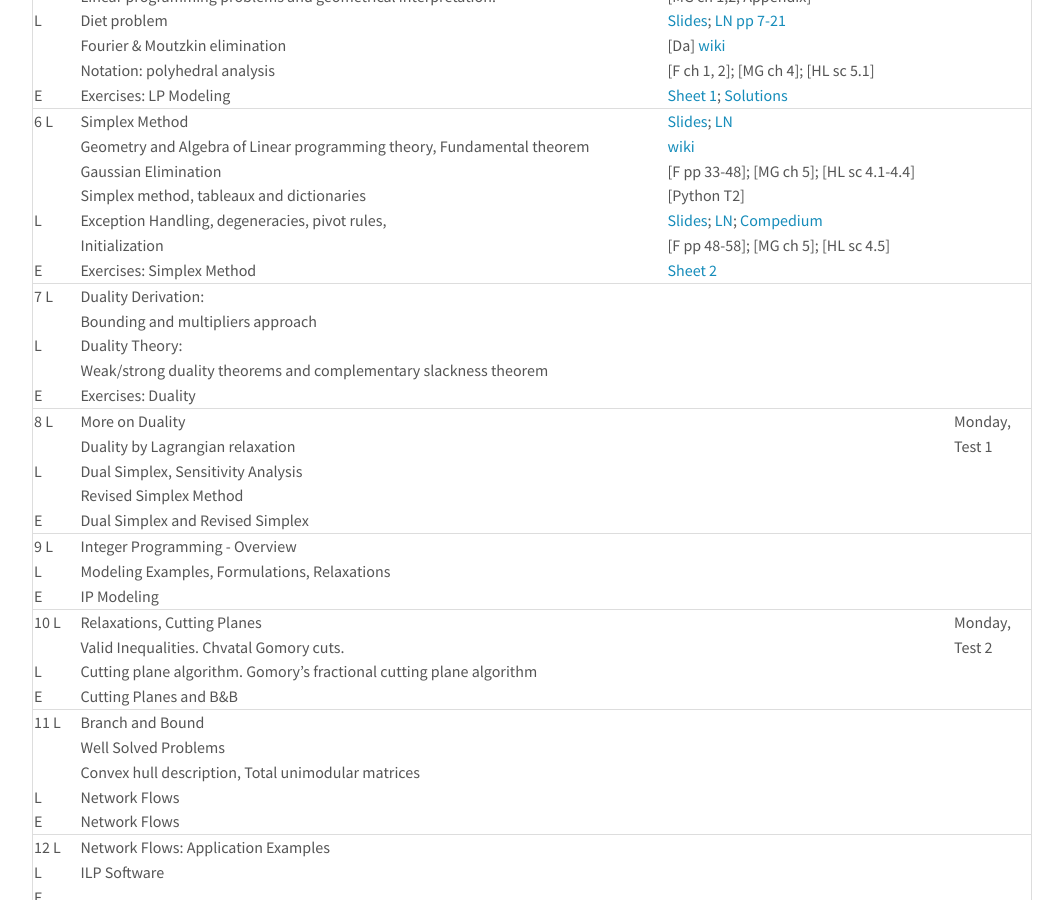
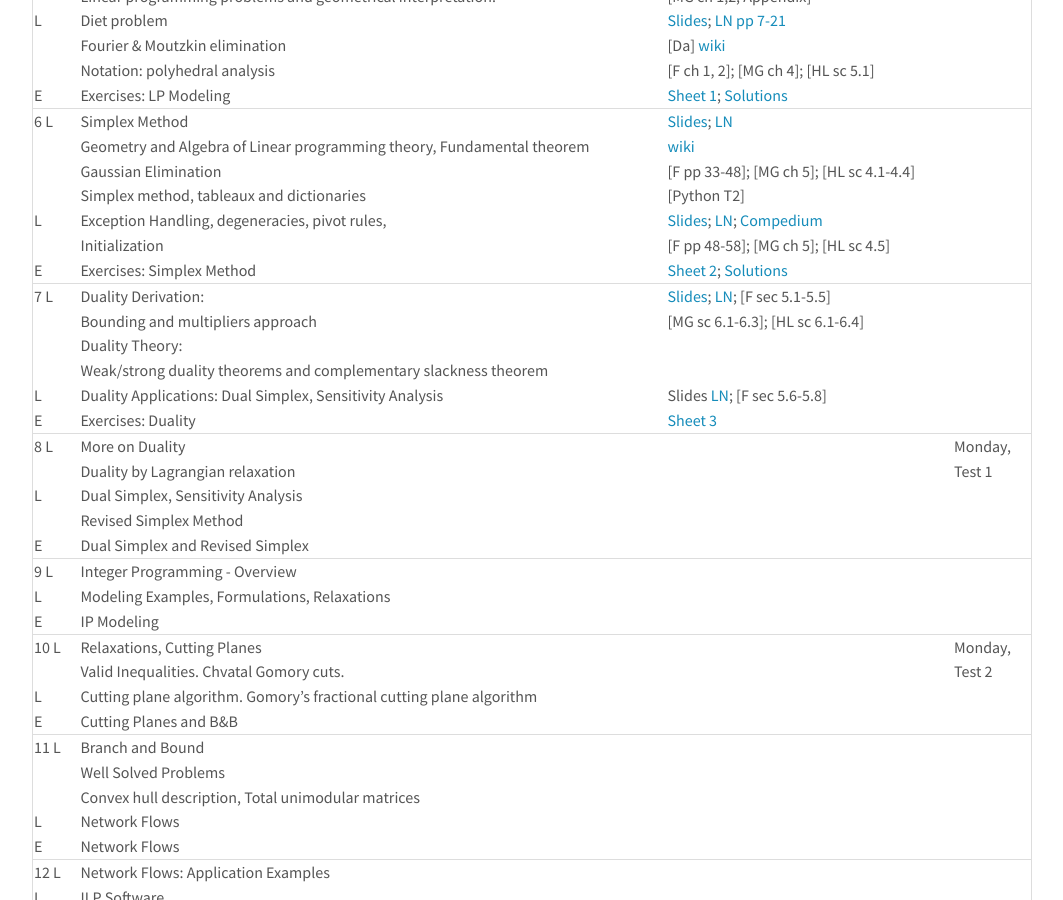
Before and after one commit to DM871/dm871_old_github_io, a Jekyll site: the page built from index.md, in a window 1280 px wide and 900 px high, scrolled down 729 px. Shown: the whole window, without its empty margins (108-1171 px from the left). Built offline with Jekyll 4.4.1, drawn with Linux system fonts in a browser that asks for light colours; nearby versions of some CDN libraries; comment, search, counter and statistics services are not loaded.

Commit message:
added material

```diff
--- a/index.md
+++ b/index.md
@@ -72,13 +72,14 @@ w3.includeHTML();
 |             | Simplex method, tableaux and dictionaries                              | [Python T2]                                                                    |            |
 | L           | Exception Handling, degeneracies, pivot rules,                         | [Slides][4]; [LN][24]; [Compedium][522]                                        |            |
 |             | Initialization                                                         | [F pp 48-58]; [MG ch 5]; [HL sc 4.5]                                           |            |
-| E           | Exercises: Simplex Method                                              | [Sheet 2][52]                                                                  |            |
+| E           | Exercises: Simplex Method                                              | [Sheet 2][52]; [Solutions][62]                                                 |            |
 |-------------+------------------------------------------------------------------------+--------------------------------------------------------------------------------+------------|
-| 7    L      | Duality Derivation:                                                    |                                                                                |            |
-|             | Bounding and multipliers approach                                      |                                                                                |            |
-| L           | Duality Theory:                                                        |                                                                                |            |
+| 7    L      | Duality Derivation:                                                    | [Slides][5]; [LN][25]; [F sec 5.1-5.5]                                         |            |
+|             | Bounding and multipliers approach                                      | [MG sc 6.1-6.3]; [HL sc 6.1-6.4]                                               |            |
+|             | Duality Theory:                                                        |                                                                                |            |
 |             | Weak/strong duality theorems and complementary slackness theorem       |                                                                                |            |
-| E           | Exercises: Duality                                                     |                                                                                |            |
+| L           | Duality Applications: Dual Simplex, Sensitivity Analysis               | Slides [LN][25]; [F sec 5.6-5.8]                                               |            |
+| E           | Exercises: Duality                                                     | [Sheet 3][53]                                                                  |            |
 |-------------+------------------------------------------------------------------------+--------------------------------------------------------------------------------+------------|
 | 8      L    | More on Duality                                                        |                                                                                | Monday,    |
 |             | Duality by Lagrangian relaxation                                       |                                                                                | Test 1     |
@@ -223,6 +224,7 @@ FQjCNGDviG6Bma4qepI-0s-GvdaIVc-6Q&sig2=5jT4rnDJkdBU2G1FJowLkQ][Practical Guideli
 [2]: {{ "/assets/dm545_handout_lec02_intro-2.pdf" | absolute_url }}
 [3]: {{ "/assets/dm545_handout_lec03_simplex.pdf" | absolute_url }}
 [4]: {{ "/assets/dm545_handout_lec04_simplex-2.pdf" | absolute_url }}
+[5]: {{ "/assets/dm545_handout_lec05_duality.pdf" | absolute_url }}
 
 
 <!--- Lecture Notes -->
```
Also changed, not shown: other parts of index.md (+5 -3 lines), 3 other files.
